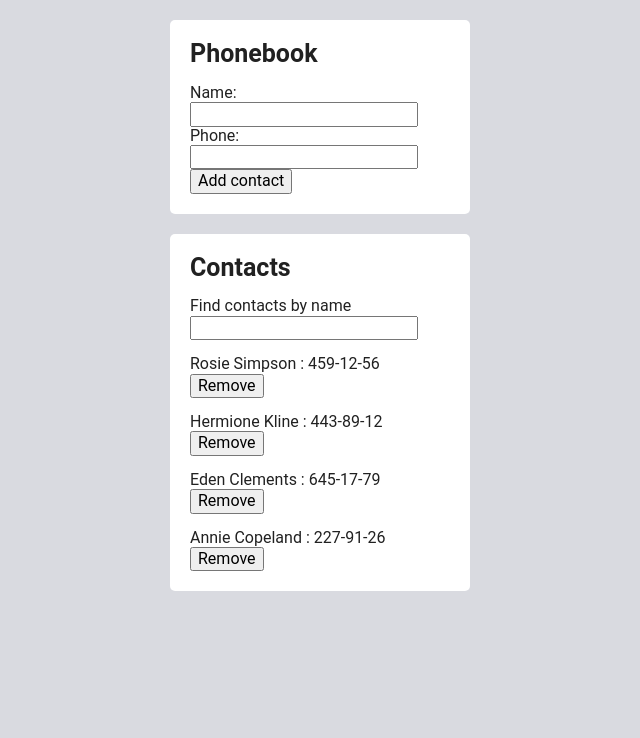
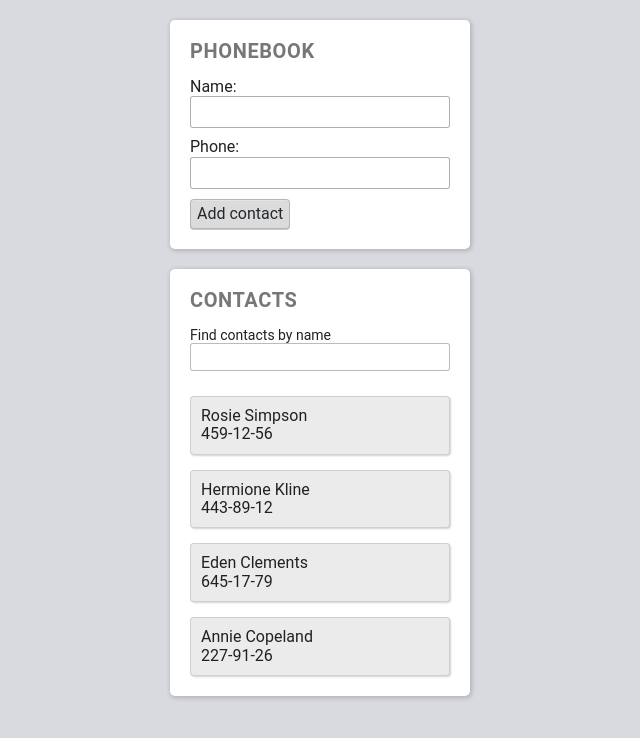
Before and after one commit to heorhii-aksiuk/goit-react-hw-02-phonebook, a React (Create React App) app: page / in a window 1280 px wide. Shown: the top 738 px of the page, without its empty margins (320-960 px from the left). Built offline with nearby package versions, Linux system fonts and the light colour scheme.

Commit message:
styles done

```diff
--- a/src/components/Contacts/Contacts.js
+++ b/src/components/Contacts/Contacts.js
@@ -20,11 +20,16 @@ class Contacts extends Component {
         {contacts.map(({ id, name, number }) => {
           return (
             <li className={s.item} key={id} name={name}>
-              <p>
-                {name} : {number}
+              <p className={s.paragraph}>
+                <span>{name}</span>
+                <span>{number}</span>
               </p>
-              <button onClick={() => onRemoveClick(id)} type="button">
-                Remove
+              <button
+                className={s.button}
+                onClick={() => onRemoveClick(id)}
+                type="button"
+              >
+                Delete
               </button>
             </li>
           );
--- a/src/components/Contacts/Contacts.module.css
+++ b/src/components/Contacts/Contacts.module.css
@@ -1,3 +1,61 @@
 .item {
-  padding-top: 15px;
+  display: flex;
+  justify-content: space-between;
+  align-items: center;
+  margin-top: 15px;
+  padding: 10px;
+  background-color: var(--second-background-color);
+  box-shadow: 1px 1px 2px 0px rgba(27, 31, 35, 0.2);
+  border: 1px solid rgba(100, 100, 100, 0.2);
+  border-radius: 4px;
+  transition: background-color 250ms ease-in-out, box-shadow 250ms ease-in-out;
 }
+
+.item:hover {
+  background-color: var(--accent-color);
+  border: 1px solid rgba(100, 100, 100, 0.3);
+  box-shadow: 1px 1px 1px 0px rgba(27, 31, 35, 0.1);
+}
+
+.paragraph {
+  display: flex;
+  flex-direction: column;
+}
+
+.button {
+  height: 25px;
+  font-size: 14px;
+  background-color: var(--delete-button-color);
+  border: 1px solid var(--input-boarder-color);
+  border-radius: 4px;
+  box-shadow: rgba(27, 31, 35, 0.24) 0 1px 0,
+    rgba(255, 255, 255, 0.25) 0 1px 0 inset;
+  box-sizing: border-box;
+  color: #24292e;
+  cursor: pointer;
+  opacity: 0;
+  transition: opacity 250ms ease-in-out 150ms;
+}
+
+.item:hover > .button {
+  opacity: 1;
+}
+
+.button:hover {
+  background-color: var(--delete-button-hover);
+  text-decoration: none;
+  transition-duration: 0.25s;
+}
+
+.button:active {
+  background-color: var(--delete-button-active);
+  box-shadow: rgba(225, 228, 232, 0.2) 0 1px 0 inset;
+  transition: none 0s;
+}
+
+.button:focus {
+  background-color: var(--delete-button-hover);
+  outline: 1px transparent;
+  transition-duration: 0.25s;
+  opacity: 1;
+}
--- a/src/components/Filter/Filter.js
+++ b/src/components/Filter/Filter.js
@@ -1,5 +1,6 @@
 import React, { Component } from 'react';
 import PropTypes from 'prop-types';
+import s from './Filter.module.css';
 
 class Filter extends Component {
   static propTypes = {
@@ -10,12 +11,17 @@ class Filter extends Component {
   render() {
     const { value, onChange } = this.props;
     return (
-      <>
-        <label>
+      <div className={s.wrapper}>
+        <label className={s.label} htmlFor="filter">
           Find contacts by name
-          <input value={value} onChange={onChange}></input>
         </label>
-      </>
+        <input
+          className={s.input}
+          id="filter"
+          value={value}
+          onChange={onChange}
+        ></input>
+      </div>
     );
   }
 }
--- /dev/null
+++ b/src/components/Filter/Filter.module.css
@@ -0,0 +1,23 @@
+.wrapper {
+  display: flex;
+  justify-content: space-between;
+  flex-direction: column;
+  padding-bottom: 10px;
+}
+
+.label {
+  font-size: 14px;
+}
+
+.input {
+  width: 100%;
+  padding-left: 15px;
+  font-size: 16px;
+  height: 28px;
+  border: 1px solid rgba(27, 31, 35, 0.3);
+  border-radius: 3px;
+}
+
+.input::placeholder {
+  padding-left: 15px;
+}
--- a/src/components/Form/Form.js
+++ b/src/components/Form/Form.js
@@ -1,6 +1,7 @@
 import React, { Component } from 'react';
 import PropTypes from 'prop-types';
 import { nanoid } from 'nanoid';
+import s from './Form.module.css';
 
 class Form extends Component {
   static propTypes = {
@@ -30,37 +31,45 @@ class Form extends Component {
   render() {
     const { name, number } = this.state;
     return (
-      <div>
       <form onSubmit={this.handleSubmit}>
-          <label>
+        <div className={s.wrapper}>
+          <label className={s.label} htmlFor="name">
             Name:
+          </label>
           <input
+            className={s.input}
             value={name}
             onChange={this.handleChange}
             type="text"
+            id="name"
             name="name"
             pattern="^[a-zA-Zа-яА-Я]+(([' -][a-zA-Zа-яА-Я ])?[a-zA-Zа-яА-Я]*)*$"
             title="Name may contain only letters, apostrophe, dash and spaces. For example Adrian, Jacob Mercer, Charles de Batz de Castelmore d'Artagnan"
             autoComplete="off"
             required
           />
+        </div>
+        <div className={s.wrapper}>
+          <label className={s.label} htmlFor="number">
+            Phone:
           </label>
-          <label>
-            Phone:
           <input
+            className={s.input}
             value={number}
             onChange={this.handleChange}
             type="tel"
+            id="number"
             name="number"
             pattern="\+?\d{1,4}?[-.\s]?\(?\d{1,3}?\)?[-.\s]?\d{1,4}[-.\s]?\d{1,4}[-.\s]?\d{1,9}"
             title="Phone number must be digits and can contain spaces, dashes, parentheses and can start with +"
             required
           />
-          </label>
+        </div>
 
-          <button type="submit">Add contact</button>
+        <button className={s.button} type="submit">
+          Add contact
+        </button>
       </form>
-      </div>
     );
   }
 }
--- a/src/components/Form/Form.module.css
+++ b/src/components/Form/Form.module.css
@@ -0,0 +1,51 @@
+.wrapper {
+  display: flex;
+  justify-content: space-between;
+  flex-direction: column;
+  padding-bottom: 10px;
+}
+
+.label {
+  font-size: 16px;
+}
+
+.input {
+  width: 100%;
+  padding-left: 15px;
+
+  height: 32px;
+  border: 1px solid var(--input-boarder-color);
+  border-radius: 3px;
+}
+
+.input::placeholder {
+  padding-left: 15px;
+}
+
+.button {
+  height: 30px;
+  background-color: var(--button-color);
+  border: 1px solid rgba(27, 31, 35, 0.2);
+  border-radius: 4px;
+  box-shadow: rgba(27, 31, 35, 0.24) 0 1px 0,
+    rgba(255, 255, 255, 0.25) 0 1px 0 inset;
+  box-sizing: border-box;
+  color: #24292e;
+  cursor: pointer;
+}
+
+.button:hover {
+  background-color: var(--button-hover);
+  text-decoration: none;
+  transition-duration: 0.1s;
+}
+
+.button:active {
+  background-color: var(--button-active);
+  box-shadow: rgba(225, 228, 232, 0.2) 0 1px 0 inset;
+  transition: none 0s;
+}
+
+.button:focus {
+  outline: 1px transparent;
+}
--- a/src/components/Section/Section.module.css
+++ b/src/components/Section/Section.module.css
@@ -5,10 +5,14 @@
   margin-bottom: 20px;
   height: max-content;
   background-color: var(--main-background-color);
+  box-shadow: 1px 1px 4px 1px rgba(27, 31, 35, 0.2);
   border-radius: 5px;
 }
 
 .title {
   padding-bottom: 15px;
-  font-size: 25px;
+  font-size: 20px;
+  color: var(--second-text-color);
+  text-transform: uppercase;
+  letter-spacing: 0.03em;
 }
--- a/src/index.css
+++ b/src/index.css
@@ -1,14 +1,18 @@
 :root {
   --main-font: 'Roboto', sans-serif;
   --main-text-color: #212121;
-  --secondary-text-color: #808080;
+  --second-text-color: #777777;
   --body-background-color: #d9dae0;
   --main-background-color: #ffffff;
-  --secondary-background-color: #eeeeee;
-  --accent-color: #36b6d6;
-  --boarder-color: #e0e0e0;
-  --online-color: #00e239;
-  --offline-color: #ff0000;
+  --second-background-color: #ebebeb;
+  --accent-color: #83b5ff83;
+  --button-color: #dbdbdb;
+  --button-hover: #a5fcab;
+  --button-active: #a5fcabc9;
+  --delete-button-color: #dbdbdb;
+  --delete-button-hover: #fca5a5;
+  --delete-button-active: #fca5a5c9;
+  --input-boarder-color: rgba(27, 31, 35, 0.35);
 }
 
 h1,
```
Lines whose indentation alone changed are shown as unchanged.
